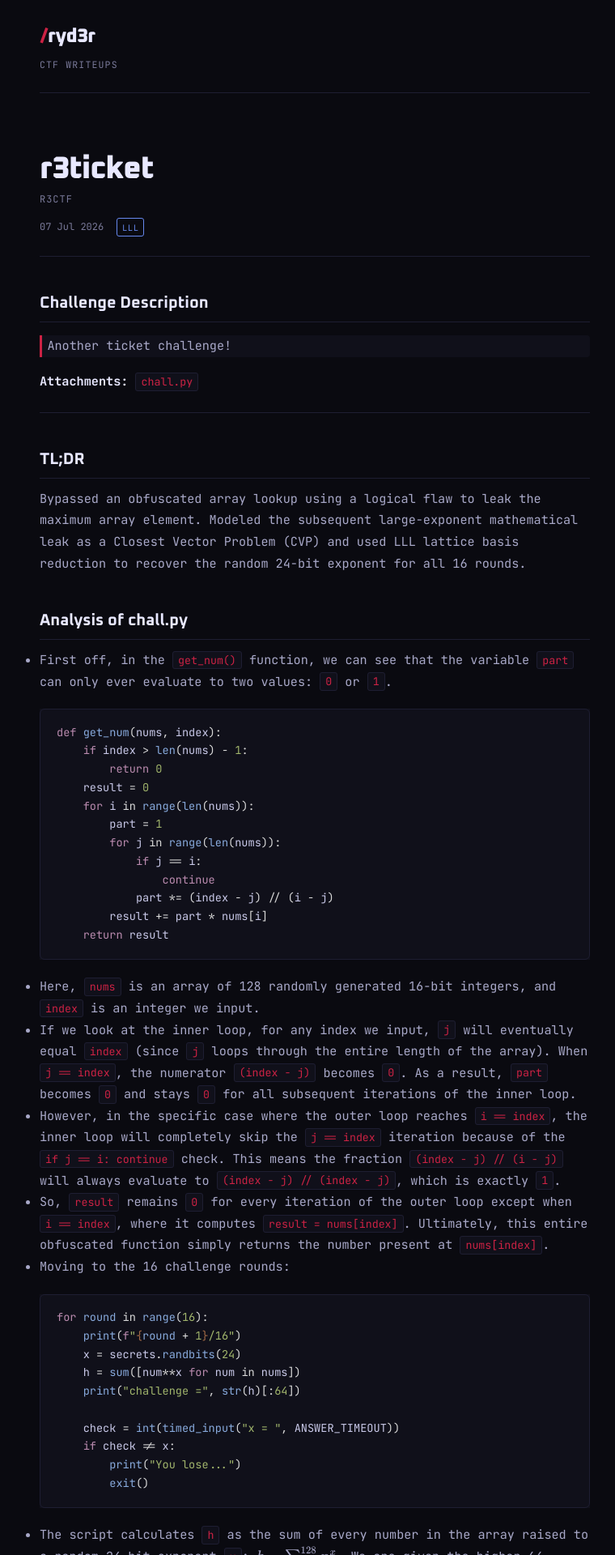
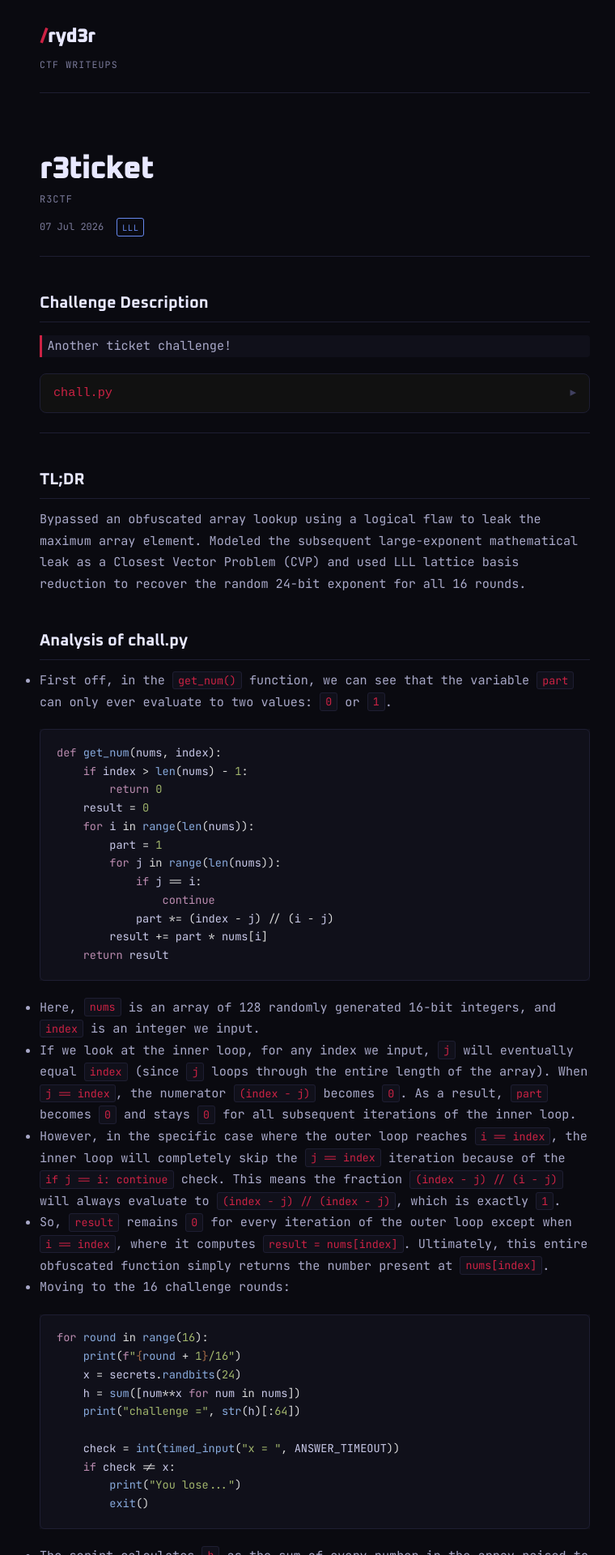
Before and after one commit to 1tsryd3r/1tsryd3r.github.io, a Jekyll site: the page built from _posts/2026-07-07-r3ticket.md, in a window 1280 px wide. Shown: the top 1920 px of the page at 81% size, without its empty margins (251-1011 px from the left). Built offline with Jekyll 4.4.1, drawn with Linux system fonts in a browser that asks for light colours.

Commit message:
added dropdown feature

```diff
--- /dev/null
+++ b/_includes/chall-dropdown.html
@@ -0,0 +1,57 @@
+{%- comment -%}
+  Usage (inside a post .md file, in place of a static "Attachments:" line):
+
+    {% include chall-dropdown.html file="r3ticket.py" %}
+
+  Optional second param to override the highlighter language (defaults to python).
+  Supported values below - add more `when` branches as needed:
+
+    {% include chall-dropdown.html file="server.js" lang="javascript" %}
+
+  Looks for the source file at: _includes/challs/<file>
+{%- endcomment -%}
+{%- assign chall_lang = include.lang | default: "python" -%}
+<details class="chall-dropdown">
+    <summary class="chall-summary">
+        <span class="chall-summary-left">
+            <span class="chall-filename">chall.py</span>
+        </span>
+        <span class="chall-caret">▸</span>
+    </summary>
+    <div class="chall-body">
+        {%- case chall_lang -%}
+        {%- when "python" -%}
+            {% highlight python %}
+{% include challs/{{ include.file }} %}
+            {% endhighlight %}
+        {%- when "javascript" -%}
+            {% highlight javascript %}
+{% include challs/{{ include.file }} %}
+            {% endhighlight %}
+        {%- when "c" -%}
+            {% highlight c %}
+{% include challs/{{ include.file }} %}
+            {% endhighlight %}
+        {%- when "cpp" -%}
+            {% highlight cpp %}
+{% include challs/{{ include.file }} %}
+            {% endhighlight %}
+        {%- when "bash" -%}
+            {% highlight bash %}
+{% include challs/{{ include.file }} %}
+            {% endhighlight %}
+        {%- when "go" -%}
+            {% highlight go %}
+{% include challs/{{ include.file }} %}
+            {% endhighlight %}
+        {%- when "plaintext" -%}
+            {% highlight plaintext %}
+{% include challs/{{ include.file }} %}
+            {% endhighlight %}
+        {%- else -%}
+            {% highlight python %}
+{% include challs/{{ include.file }} %}
+            {% endhighlight %}
+        {%- endcase -%}
+    </div>
+</details>
--- a/_posts/2026-07-07-r3ticket.md
+++ b/_posts/2026-07-07-r3ticket.md
@@ -11,7 +11,7 @@
 
 > Another ticket challenge!
 
-**Attachments:** `chall.py`
+{% include chall-dropdown.html file="r3ticket.py" %}
 
 ---
 
--- a/assets/css/main.css
+++ b/assets/css/main.css
@@ -24,6 +24,7 @@
     margin: 0;
     padding: 0;
 }
+
 html {
     font-size: 16px;
     scroll-behavior: smooth;
@@ -67,7 +68,8 @@
 
 .site-subtitle {
     font-size: 0.72rem;
-    color: #7a7a9a; /* brighter than --muted */
+    color: #7a7a9a;
+    /* brighter than --muted */
     margin-top: 0.25rem;
     letter-spacing: 0.1em;
     text-transform: uppercase;
@@ -123,7 +125,8 @@
 
 .post-event-sub {
     font-size: 0.75rem;
-    color: #7a7a9a; /* was var(--muted) */
+    color: #7a7a9a;
+    /* was var(--muted) */
     letter-spacing: 0.08em;
     text-transform: uppercase;
     margin-bottom: 0.75rem;
@@ -138,7 +141,8 @@
 
 .post-date {
     font-size: 0.75rem;
-    color: #7a7a9a; /* was var(--muted) */
+    color: #7a7a9a;
+    /* was var(--muted) */
     letter-spacing: 0.08em;
     text-transform: uppercase;
     margin-bottom: 0.75rem;
@@ -180,7 +184,8 @@
 
 .post-event {
     font-size: 0.75rem;
-    color: #7a7a9a; /* was var(--muted) */
+    color: #7a7a9a;
+    /* was var(--muted) */
     letter-spacing: 0.08em;
     text-transform: uppercase;
     margin-bottom: 0.75rem;
@@ -188,7 +193,8 @@
 
 .post-meta {
     font-size: 0.75rem;
-    color: #7a7a9a; /* was var(--muted) */
+    color: #7a7a9a;
+    /* was var(--muted) */
     display: flex;
     align-items: center;
     gap: 1rem;
@@ -256,7 +262,7 @@
     font-family: var(--mono);
 }
 
-.post-content :not(pre) > code {
+.post-content :not(pre)>code {
     background: var(--surface);
     border: 1px solid var(--border);
     padding: 0.1em 0.45em;
@@ -408,3 +414,80 @@
 .highlight .p {
     color: #a8a8c8;
 }
+
+/* --- chall.py dropdown (append to assets/css/main.css) --- */
+
+.chall-dropdown {
+    margin: 1.25rem 0;
+    border: 1px solid var(--border, #2a2a2a);
+    border-radius: 8px;
+    overflow: hidden;
+    background: var(--bg-alt, #111111);
+    outline: none;
+}
+
+.chall-dropdown:focus,
+.chall-dropdown:focus-visible {
+    outline: none;
+}
+
+.chall-summary {
+    outline: none;
+}
+
+.chall-summary:focus,
+.chall-summary:focus-visible {
+    outline: none;
+}
+
+.chall-summary {
+    display: flex;
+    align-items: center;
+    justify-content: space-between;
+    padding: 0.65rem 1rem;
+    cursor: pointer;
+    list-style: none;
+    font-family: monospace;
+    font-size: 0.95rem;
+    color: var(--accent, #e06c75);
+    user-select: none;
+}
+
+.chall-summary::-webkit-details-marker {
+    display: none;
+}
+
+.chall-summary-left {
+    display: flex;
+    align-items: center;
+    gap: 0.5rem;
+}
+
+.chall-filename {
+    color: var(--accent, #e06c75);
+}
+
+.chall-caret {
+    color: var(--muted, #888);
+    transition: transform 0.15s ease;
+}
+
+.chall-dropdown[open] .chall-caret {
+    transform: rotate(90deg);
+}
+
+.chall-dropdown:hover {
+    border-color: var(--accent, #e06c75);
+}
+
+.chall-body {
+    border-top: 1px solid var(--border, #2a2a2a);
+    max-height: 480px;
+    overflow: auto;
+}
+
+.chall-body .highlight,
+.chall-body pre {
+    margin: 0;
+    border-radius: 0;
+}
```
Also changed, not shown: 1 other file.
